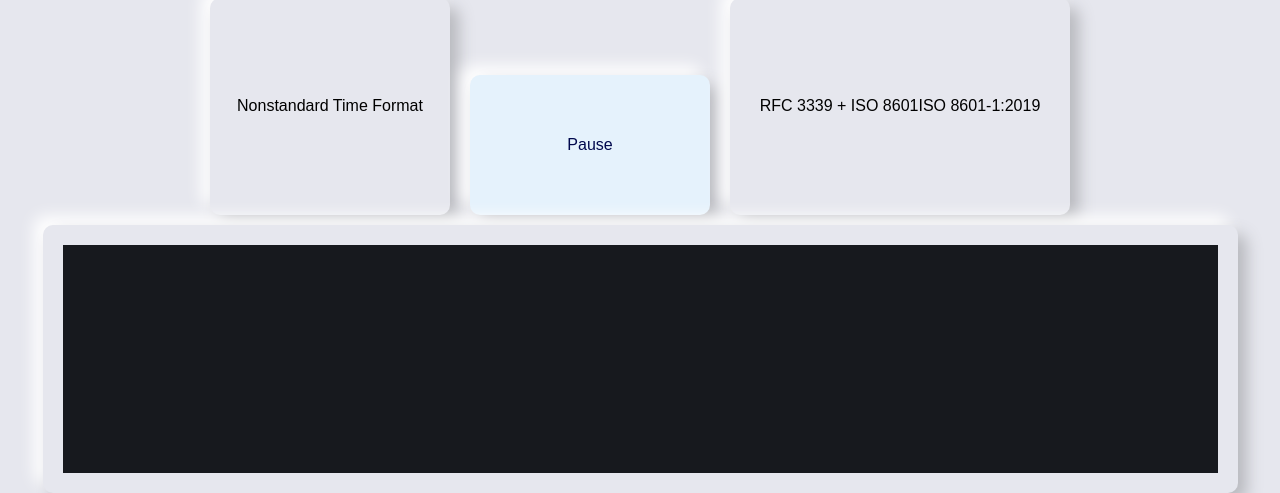
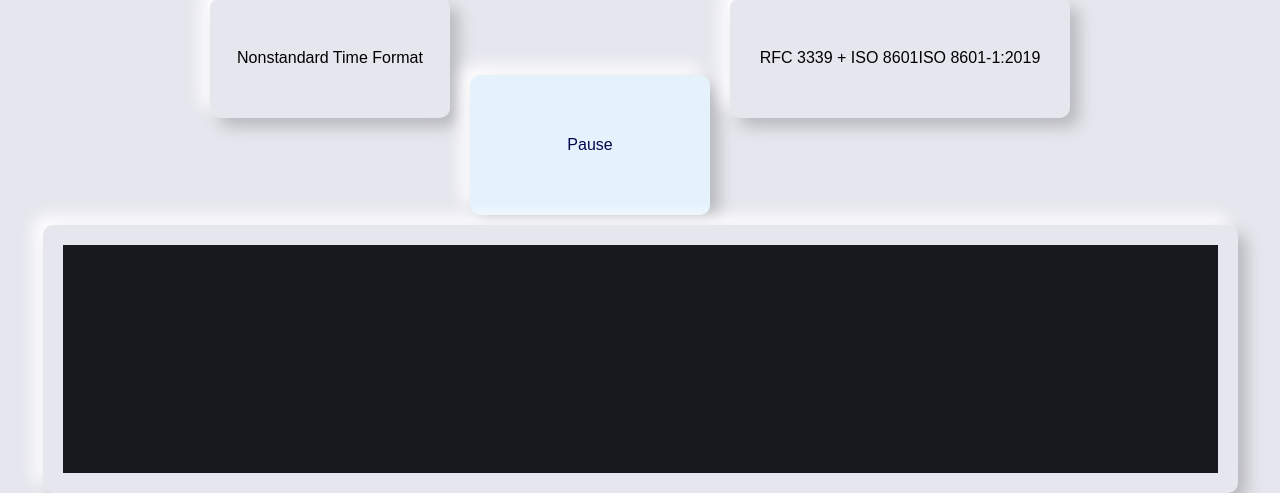
Before and after one commit to trinitronx/docker-metadata-action-REPL, a plain HTML site: page index.html in a window 1280 px wide. Shown: the part 307-800 px from the top of the page. Drawn offline with nearby package versions, Linux system fonts and the light colour scheme.

Commit message:
css: Use relative em sizing for divs

```diff
--- a/css/main.css
+++ b/css/main.css
@@ -44,7 +44,7 @@ body {
   background: #e6e7ee;
   border-radius: 10px;
   box-shadow: 9px 9px 16px #b8b9be, -9px -9px 16px #fff;
-  padding: 20px;
+  padding: 1.25rem;
   text-align: center;
   width: 200px;
   /* height: 100px; Caused overflow! */
@@ -62,6 +62,7 @@ body {
   flex-wrap: wrap;
   align-content: center;
   justify-content: center;
+  height: 5rem;
 }
 
 div#time2 {
@@ -78,7 +79,7 @@ div#pause-container {
   background: #e5f2fc;
   border-radius: 10px;
   box-shadow: 9px 9px 16px #b8b9be, -9px -9px 16px #fff;
-  padding: 20px;
+  padding: 1.25rem;
   text-align: center;
   width: 200px;
   height: 100px;
```
